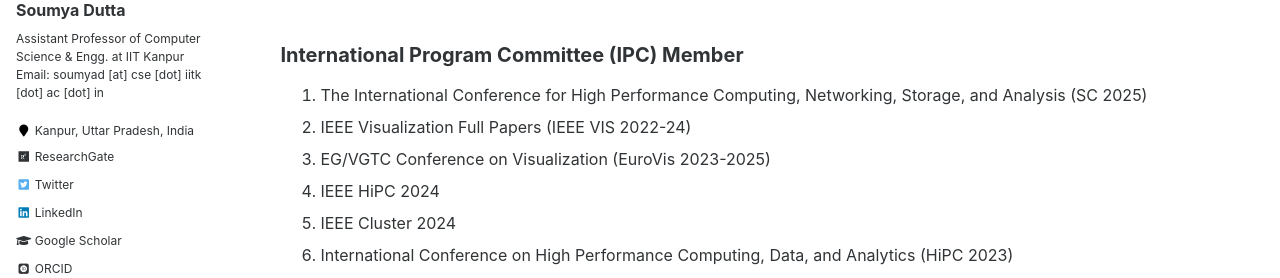
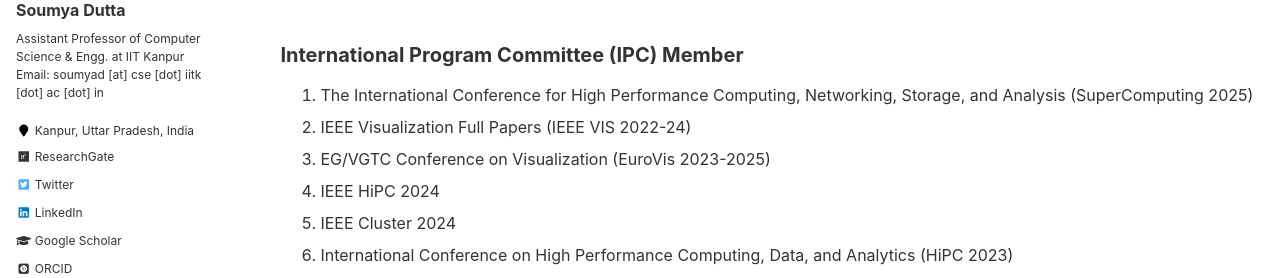
Before and after one commit to soumyadutta-cse/soumyadutta-cse.github.io, a Jekyll site: the page built from _pages/services.md, in a window 1280 px wide and 900 px high, scrolled down 615 px. Shown: the part 175-453 px from the top of the window. Built offline with Jekyll 4.4.1, drawn with Linux system fonts in a browser that asks for light colours; some web fonts are replaced.

Commit message:
minor update

```diff
--- a/_pages/services.md
+++ b/_pages/services.md
@@ -29,7 +29,7 @@ author_profile: true
 
 ## International Program Committee (IPC) Member
 
-15. The International Conference for High Performance Computing, Networking, Storage, and Analysis (SC 2025)
+15. The International Conference for High Performance Computing, Networking, Storage, and Analysis (SuperComputing 2025)
 14. IEEE Visualization Full Papers (IEEE VIS 2022-24)
 13. EG/VGTC Conference on Visualization (EuroVis 2023-2025)
 12. IEEE HiPC 2024
```
